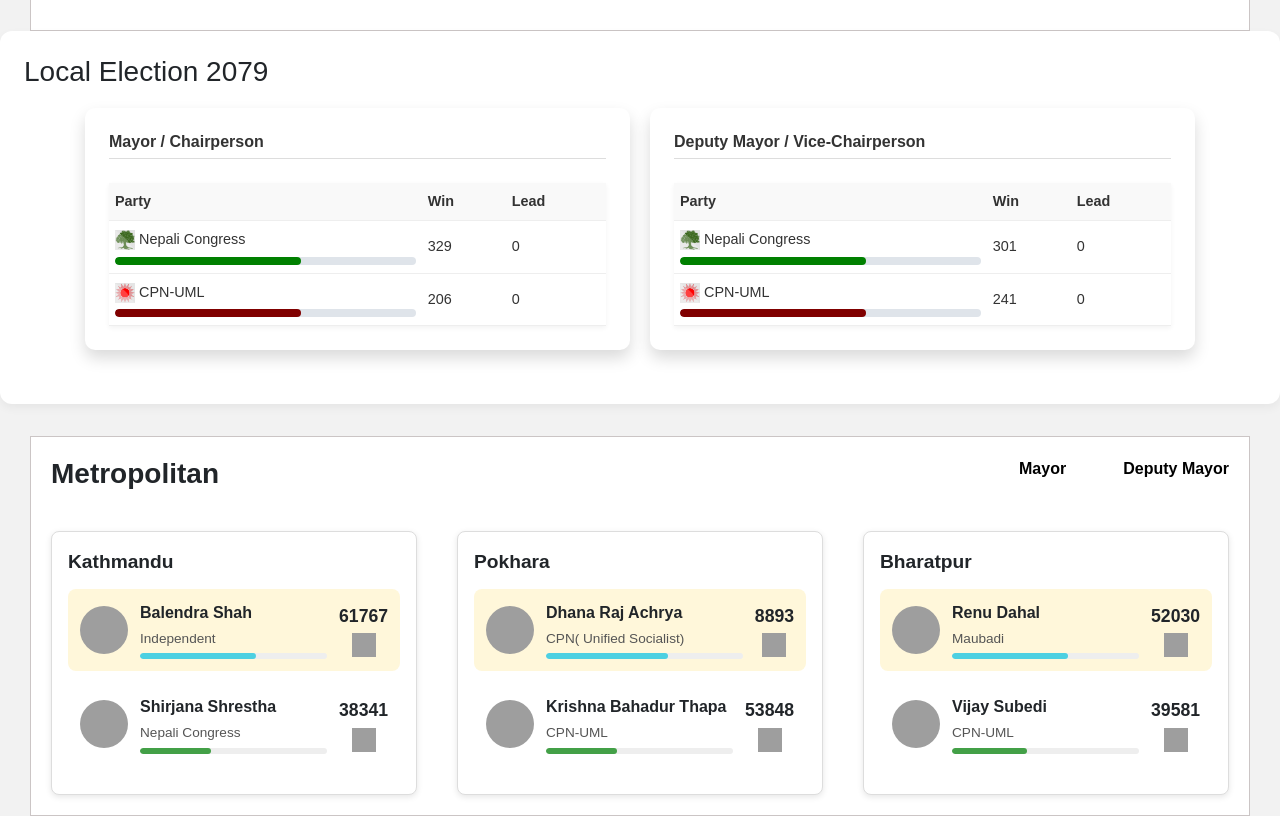
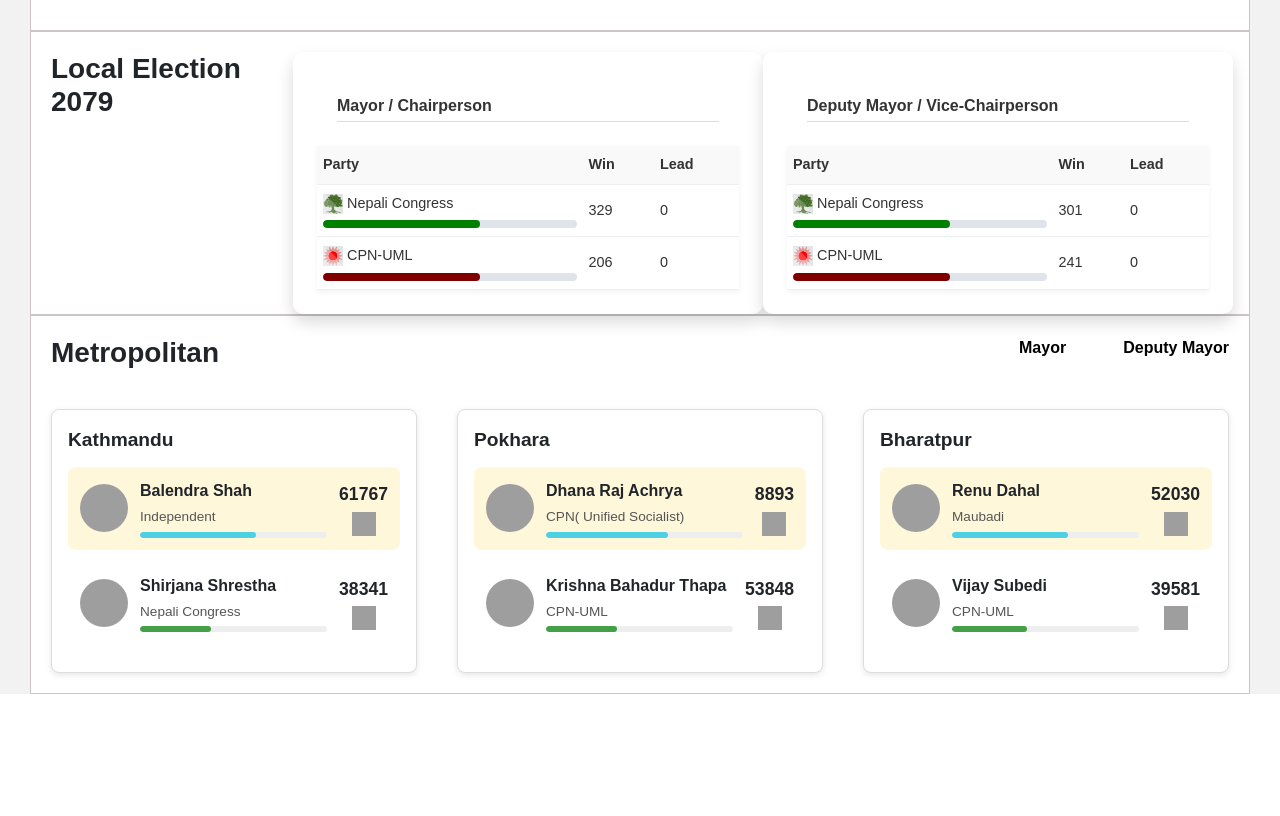
Before and after one commit to nepllertechnology/missionelection, a Django app: page / in a window 1280 px wide. Shown: the part 818-1634 px from the top of the page. After the commit the page ends 1512 px from the top, so only its background shows below. Run offline with Django 5.2, Linux system fonts and the light colour scheme; a map, chart or similar area stays blank; grey boxes are pictures that could not be loaded.

Commit message:
Some local changes

```diff
--- a/static/css/home.css
+++ b/static/css/home.css
@@ -239,6 +239,14 @@ th {
     font-weight: bolder;
 }
 
+.metrobox {
+
+    border: solid 1px #cbc5c5;
+    margin-left: 30px;
+    margin-right: 30px;
+    background-color: white;
+}
+
 .big {
     display: flex;
     justify-content: space-between;
--- a/templates/app_main/home.html
+++ b/templates/app_main/home.html
@@ -55,10 +55,10 @@
     </div>
 
 <!-- Layout Section -->
-<div class="election-summary-wrapper">
+<div class="metrobox">
+    <div class="big">
 <h3>Local Election 2079</h3>
 <div class="container mt-10">
-    <div class="summary-wrapper flex flex-col md:flex-row gap-6">
         <!-- Mayor / Chairperson -->
         <div class="summary-card bg-white shadow rounded-lg p-4 w-full md:w-1/2">
             <h3 class="text-lg font-semibold mb-4">Mayor / Chairperson</h3>
```
